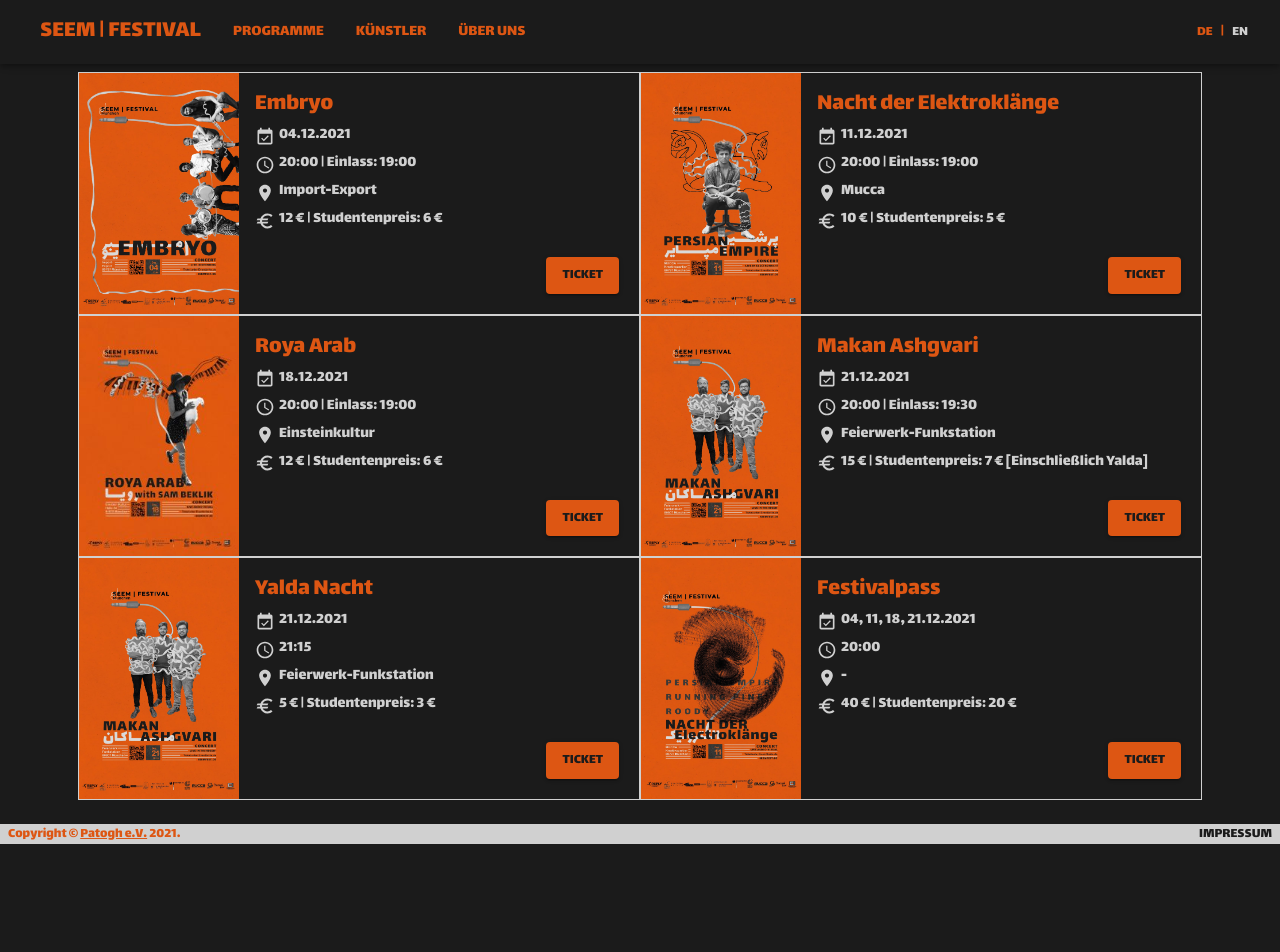
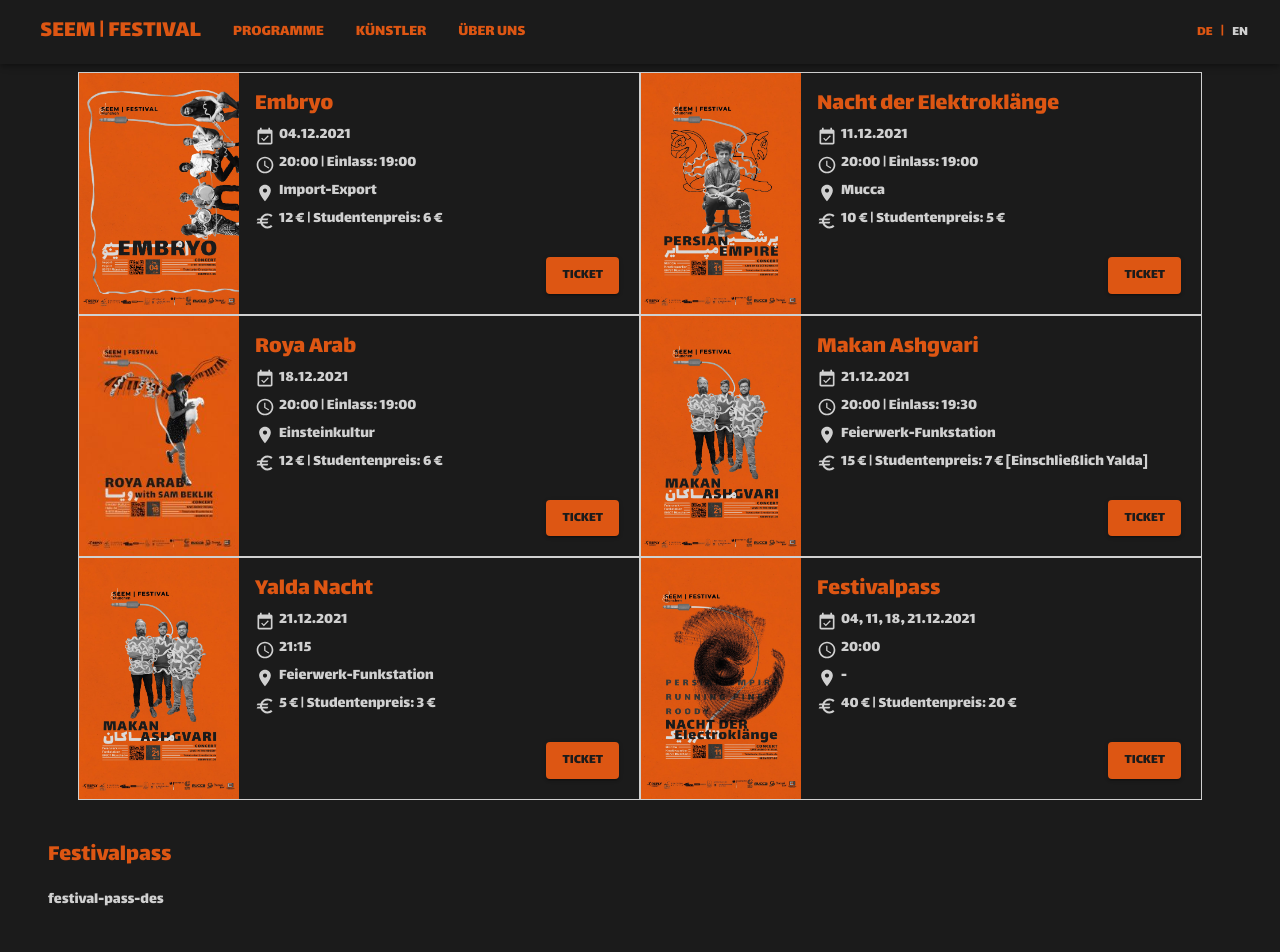
Before and after one commit to taranehn/seemfest, a React (Create React App) app: page /programs in a window 1280 px wide. Shown: the top 952 px of the page. Before the commit the page ends 845 px from the top, so only its background shows below. Built offline with nearby package versions, Linux system fonts and the light colour scheme.

Commit message:
Festival Pass

```diff
--- /dev/null
+++ b/src/FestivalPass.tsx
@@ -0,0 +1,50 @@
+import { Grid, Typography } from "@material-ui/core";
+import { makeStyles } from "@material-ui/core/styles";
+import { useIntl } from "react-intl";
+
+const useStyles = makeStyles((theme) => ({
+  root: {
+    padding: theme.spacing(4, 3, 3, 3),
+  },
+  icon: {
+    color: theme.palette.secondary.main,
+    padding: theme.spacing(0, 0.5, 0.5, 0),
+  },
+  title: {
+    margin: 0,
+    padding: theme.spacing(1, 0, 0, 0),
+  },
+}));
+
+export default function FestivalPass() {
+  const classes = useStyles();
+  const intl = useIntl();
+
+  return (
+    <Grid
+      id="festivalpass"
+      className={classes.root}
+      container
+      spacing={2}
+      direction="column"
+      justifyContent="flex-start"
+      alignItems="flex-start"
+    >
+      <Grid item>
+        <Typography
+          className={classes.title}
+          color="textSecondary"
+          gutterBottom
+          variant="h5"
+        >
+          {intl.formatMessage({ id: "festival-pass" })}
+        </Typography>
+      </Grid>
+      <Grid item>
+        <Typography color="textPrimary" gutterBottom>
+          {intl.formatMessage({ id: "festival-pass-des" })}
+        </Typography>
+      </Grid>
+    </Grid>
+  );
+}
--- a/src/Pages/Programs.tsx
+++ b/src/Pages/Programs.tsx
@@ -21,6 +21,7 @@
   MAKAN,
   YALDA,
 } from "../const/tickets";
+import FestivalPass from "../FestivalPass"
 
 const useStyles = makeStyles((theme) => ({
   root: {
@@ -66,7 +67,7 @@
         <Grid item>
           <ProgramCard
             image={PersianPoster}
-            name={ intl.formatMessage({ id: "electro-nacht-names" })  }
+            name={intl.formatMessage({ id: "electro-nacht-names" })}
             time={intl.formatMessage({ id: "persian-time" })}
             date={intl.formatMessage({ id: "persian-date" })}
             venue={intl.formatMessage({ id: "persian-venue" })}
@@ -140,6 +141,15 @@
           />
         </Grid>
       </Grid>
+      <Grid
+        container
+        spacing={0}
+        direction="row"
+        justifyContent="center"
+        alignItems="center"
+      >
+        <FestivalPass />
+      </Grid>
     </Grid>
   );
 }
--- a/src/Routing.js
+++ b/src/Routing.js
@@ -11,6 +11,7 @@
     <Switch>
       <Route exact path="/aboutus" component={AboutUs} />
       <Route exact path="/programs" component={Programs} />
+      <Route exact path="/programs" to="/festivalpass" component={Programs} />
       <Route exact path="/impressum" component={Impressum} />
       <Route exact path="/artists" to="/embryo" component={Artists} />
       <Route exact path="/artists" to="/persian-empire" component={Artists} />
--- a/src/artists/Embryo.tsx
+++ b/src/artists/Embryo.tsx
@@ -102,7 +102,7 @@
       </Grid>
 
       <Grid xs={12} md={6} item>
-        <YouTube videoId="EqVASJNerkk" />
+        <YouTube videoId="F_pF3MNcmxg" />
       </Grid>
     </Grid>
   );
--- a/src/translation/de.json
+++ b/src/translation/de.json
@@ -59,5 +59,6 @@
   "the-festival": "The Festival",
   "electro-nacht-names": "Nacht der Elektroklänge",
   "peyman": "Running Pine",
-  "peyman-des" : "Payman Hedayatifar hat seine musikalische Reise mit dem Singen und Schreiben von Liedern begonnen im seinen Heimatland Teheran-Iran. Durch die Entwicklung seines eigenen, einzigartigen atmosphärischen Electronica-Sounds veröffentlichte er auf europäischen Dance/Electronic Music-Labels wie Afterlife, Oddity Records, Renaissance DJ und anderen. Mit einer Fülle von futuristischen Klanglandschaften und emotionalen Gesangsmelodien muss Running Pine noch seine wahre Note in der zeitgenössischen elektronischen Musik enthüllen."
+  "peyman-des" : "Payman Hedayatifar hat seine musikalische Reise mit dem Singen und Schreiben von Liedern begonnen im seinen Heimatland Teheran-Iran. Durch die Entwicklung seines eigenen, einzigartigen atmosphärischen Electronica-Sounds veröffentlichte er auf europäischen Dance/Electronic Music-Labels wie Afterlife, Oddity Records, Renaissance DJ und anderen. Mit einer Fülle von futuristischen Klanglandschaften und emotionalen Gesangsmelodien muss Running Pine noch seine wahre Note in der zeitgenössischen elektronischen Musik enthüllen.",
+  "festival-pass-des": ""
 }
--- a/src/translation/en.json
+++ b/src/translation/en.json
@@ -59,5 +59,6 @@
   "the-festival": "Das Festival",
   "electro-nacht-names": "Night of Electro Sounds",
   "peyman": "Running Pine",
-  "peyman-des" : "Payman Hedayatifar hat seine musikalische Reise mit dem Singen und Schreiben von Liedern begonnen im seinen Heimatland Teheran-Iran. Durch die Entwicklung seines eigenen, einzigartigen atmosphärischen Electronica-Sounds veröffentlichte er auf europäischen Dance/Electronic Music-Labels wie Afterlife, Oddity Records, Renaissance DJ und anderen. Mit einer Fülle von futuristischen Klanglandschaften und emotionalen Gesangsmelodien muss Running Pine noch seine wahre Note in der zeitgenössischen elektronischen Musik enthüllen."
+  "peyman-des": "Payman Hedayatifar hat seine musikalische Reise mit dem Singen und Schreiben von Liedern begonnen im seinen Heimatland Teheran-Iran. Durch die Entwicklung seines eigenen, einzigartigen atmosphärischen Electronica-Sounds veröffentlichte er auf europäischen Dance/Electronic Music-Labels wie Afterlife, Oddity Records, Renaissance DJ und anderen. Mit einer Fülle von futuristischen Klanglandschaften und emotionalen Gesangsmelodien muss Running Pine noch seine wahre Note in der zeitgenössischen elektronischen Musik enthüllen.",
+  "festival-pass-des": ""
 }
```
